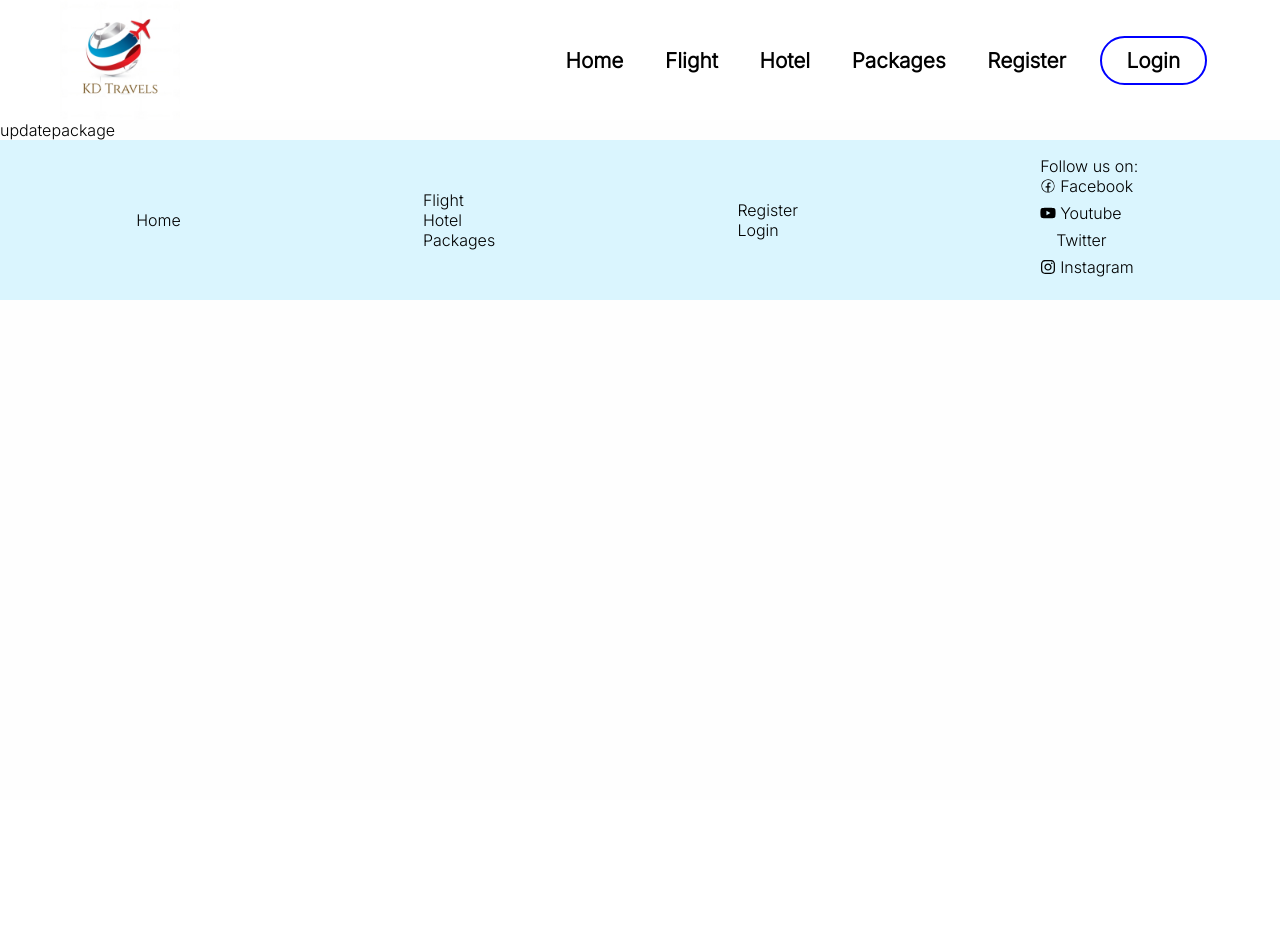
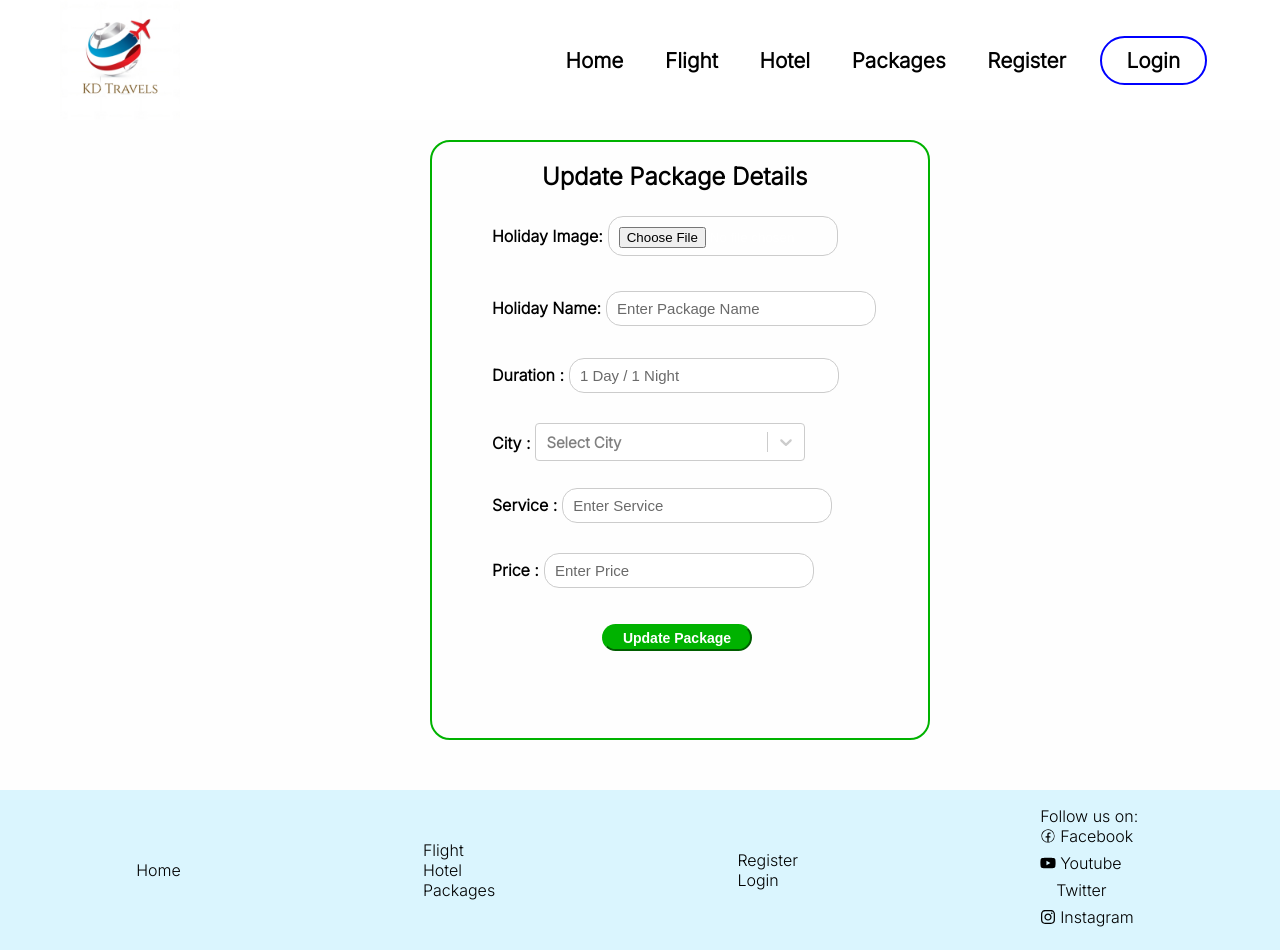
Before and after one commit to Dhruvil234/KD-Fronted, a React (Vite) app: page /updatepackage in a window 1280 px wide. Before the commit the page ends 800 px from the top, so only its background shows below. Built offline with nearby package versions, Linux system fonts and the light colour scheme; some icons are missing; a web font is replaced by a local one.

Commit message:
Update Package

```diff
--- a/src/components/Navbar.css
+++ b/src/components/Navbar.css
@@ -1945,3 +1945,17 @@ p{
     margin-left:45px;
     font-weight:bold;
 }
+/* Update Package page css */
+.updatepackagediv{
+    width:500px;
+    height:600px;
+    border:2px solid #00B200;
+    border-radius:20px;
+    margin-top:20px;
+    margin-left:430px;
+    margin-bottom:50px;
+}
+.updatepackagetag{
+    margin-left:110px;
+    margin-top:20px;
+}
--- a/src/components/pages/UpdatePackage.jsx
+++ b/src/components/pages/UpdatePackage.jsx
@@ -1,9 +1,145 @@
-import React from 'react'
+import React, { useState } from 'react';
+import Select from 'react-select';
+import { useFormik } from 'formik';
+import * as Yup from 'yup';
 
 export const UpdatePackage = () => {
+  const [fileInfo, setFileInfo] = useState(null);
+  const [selectedCity, setSelectedCity] = useState(null);
+
+  const handleFileChange = (event) => {
+    const file = event.target.files[0];
+    setFileInfo(file);
+  };
+
+  const validateFileFormat = (file) => {
+    if (file) {
+      const validFormats = ['.jpeg', '.jpg', '.png'];
+      const fileExtension = file.name.substring(file.name.lastIndexOf('.')).toLowerCase();
+      if (validFormats.includes(fileExtension)) {
+        return file.name;
+      } else {
+        return 'File format should be JPEG, JPG, or PNG';
+      }
+    }
+    return '';
+  }
+  const cities = [
+    { value: 'New York', label: 'New York' },
+    { value: 'London', label: 'London' },
+    { value: 'Paris', label: 'Paris' },
+  ];
+
+  const formik = useFormik({
+    initialValues: {
+      holidayName: '',
+      duration: '',
+      city: '',
+      service: '',
+      price: '',
+    },
+    validationSchema: Yup.object({
+      holidayName: Yup.string().trim().required('Holiday Name is required'),
+      duration: Yup.string().trim().required('Duration is required'),
+      city: Yup.string().trim().required('City is required'),
+      service: Yup.string().trim().required('Service is required'),
+      price: Yup.number().required('Price is required'),
+    }),
+    onSubmit: (values) => {
+      // Placeholder for form submission logic
+      console.log('Form submitted with values:', values);
+    },
+  });
+
   return (
-    <div>
-        updatepackage
+    <div className='updatepackagediv'>
+      <h2 className='updatepackagetag'>Update Package Details</h2>
+      <form onSubmit={formik.handleSubmit}>
+        <div className='holidayimagediv'>
+          <label className='holidayimagelabel'>Holiday Image:</label>
+          <input
+            type="file"
+            className='inputypefile'
+            accept=".jpeg, .jpg, .png"
+            onChange={handleFileChange}
+          />
+          {formik.touched.holidayImage && formik.errors.holidayImage ? (
+            <div className='holidayimagevalidation'>{formik.errors.holidayImage}</div>
+          ) : (
+            <div className='holidayimagevalidation'>{validateFileFormat(fileInfo)}</div>
+          )}
+        </div>
+        <div className='holidaynamediv'>
+          <label className='holidaynamelabel'>Holiday Name:</label>
+          <input
+            type="text"
+            className='inputtypetext'
+            placeholder="Enter Package Name"
+            maxLength={25}
+            {...formik.getFieldProps("holidayName")}
+          />
+        </div>
+        {formik.touched.holidayName && formik.errors.holidayName ? (
+          <div className='holidaynamevalidation'>{formik.errors.holidayName}</div>
+        ) : null}
+        <div className='holidaydurationdiv'>
+          <label className='holidaydurationlabel'>Duration :</label>
+          <input
+            type="text"
+            className='inputtypeduration'
+            placeholder="1 Day / 1 Night"
+            {...formik.getFieldProps("duration")}
+          />
+        </div>
+        {formik.touched.duration && formik.errors.duration ? (
+          <div className='holidaydurationvalidation'>{formik.errors.duration}</div>
+        ) : null}
+        <div className='holidaycitydiv'>
+          <label className='holidaycitylabel'>City :</label>
+          <Select
+            id='city'
+            name='city'
+            className='holidaycityinput'
+            placeholder='Select City'
+            options={cities}
+            value={selectedCity}
+            onChange={(selectedOption) => {
+              formik.setFieldValue('city', selectedOption.value);
+              setSelectedCity(selectedOption);
+            }}
+          />
+        </div>
+        {formik.touched.city && formik.errors.city ? (
+          <div className='holidaycityvalidation'>{formik.errors.city}</div>
+        ) : null}
+        <div className='holidayservicediv'>
+          <label className='holidayservicelabel'>Service :</label>
+          <input
+            type="text"
+            className='inputtypeservice'
+            placeholder="Enter Service"
+            maxLength={20}
+            {...formik.getFieldProps("service")}
+          />
+        </div>
+        {formik.touched.service && formik.errors.service ? (
+          <div className='holidayservicevalidation'>{formik.errors.service}</div>
+        ) : null}
+        <div className="holidaypricediv">
+          <label className="holidaypricelabel">Price :</label>
+          <input
+            type="number"
+            placeholder="Enter Price"
+            autoComplete="off"
+            className="inputtypeforprice"
+            {...formik.getFieldProps("price")}
+          />
+        </div>
+        {formik.touched.price && formik.errors.price ? (
+          <div className='holidayspricevalidation'>{formik.errors.price}</div>
+        ) : null}
+        <button type='submit' className='addpackage-button'>Update Package</button>
+      </form>
     </div>
-  )
-}
+  );
+};
```
